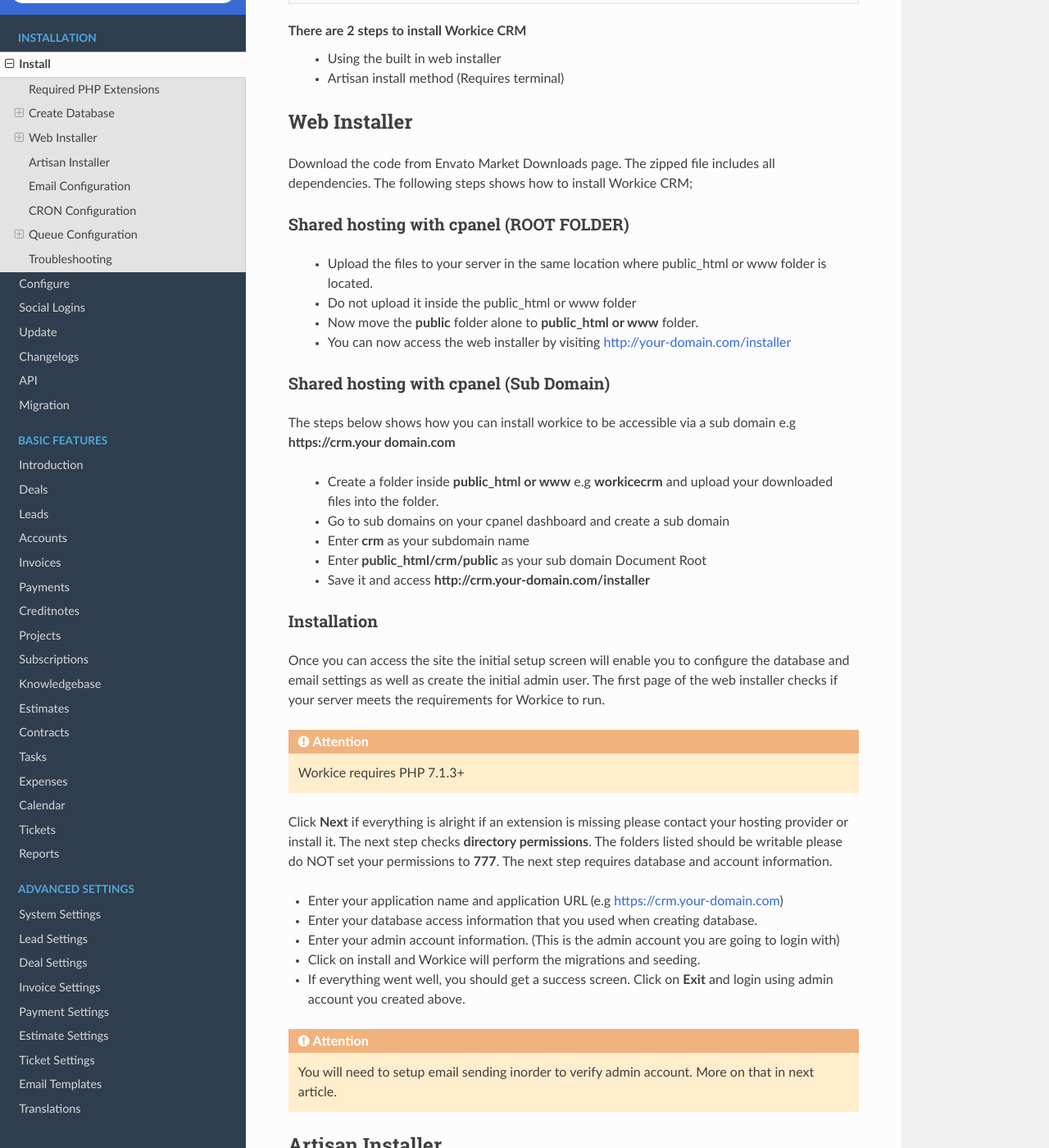
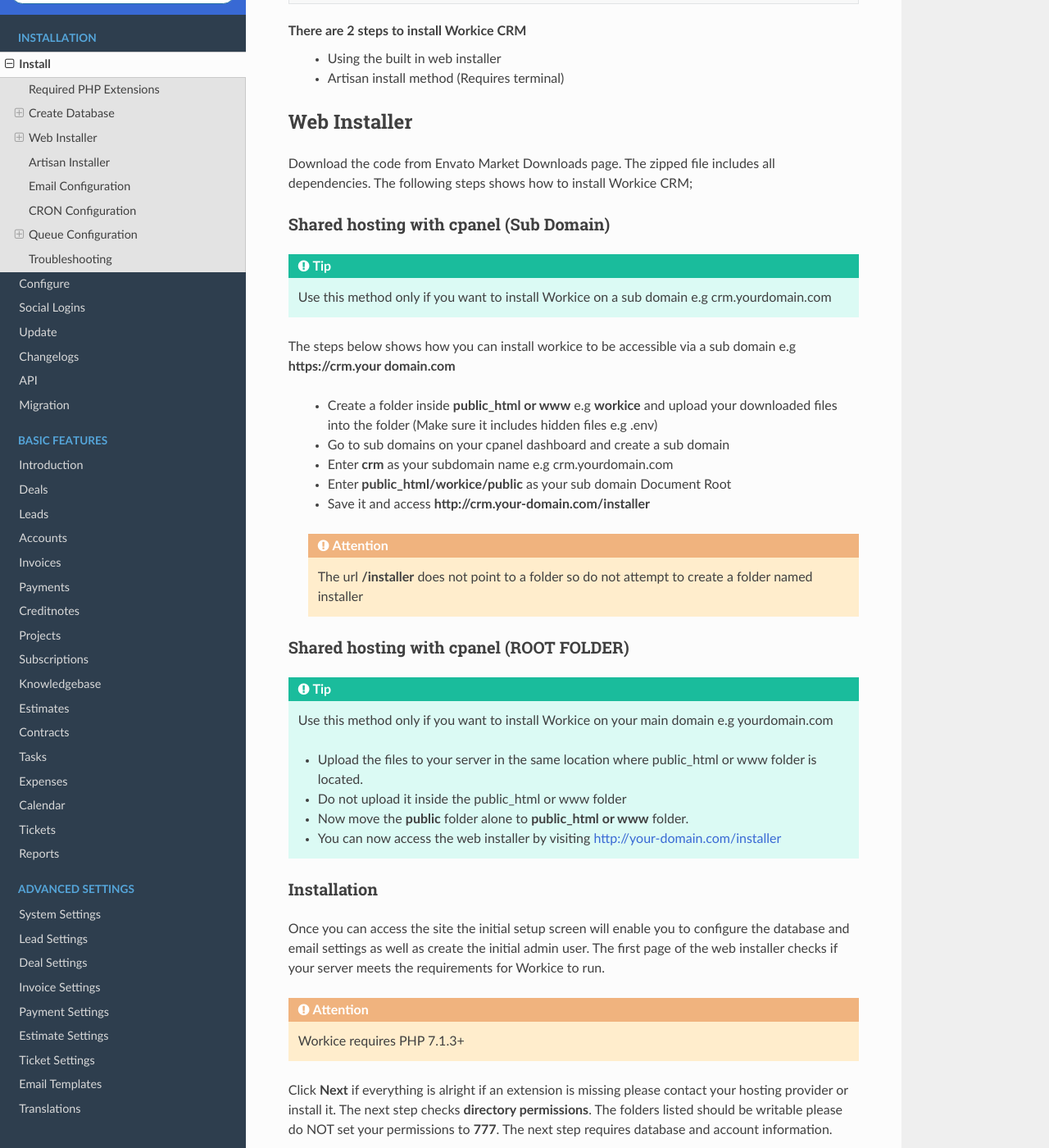
Before and after one commit to wmandai/workice-docs, a Sphinx documentation site: the page built from docs/source/install.rst, in a window 1280 px wide and 1400 px high, scrolled down 1459 px. Shown: the whole window at 82% size. Built offline with Sphinx 7.4.7 and the Read the Docs theme 2.0.0, drawn with Linux system fonts in a browser that asks for light colours; some of the changed text lies outside the part shown.

Commit message:
Modified install guide

```diff
--- a/docs/source/install.rst
+++ b/docs/source/install.rst
@@ -65,23 +65,31 @@
 The zipped file includes all dependencies.
 The following steps shows how to install Workice CRM;
 
+Shared hosting with cpanel (Sub Domain)
+""""""""""""""""""""""""""""""""""""""""""""""""""""""
+.. TIP:: Use this method only if you want to install Workice on a sub domain e.g crm.yourdomain.com
+
+The steps below shows how you can install workice to be accessible via a sub domain e.g **https://crm.your domain.com**
+
+ - Create a folder inside **public_html or www** e.g **workice** and upload your downloaded files into the folder (Make sure it includes hidden files e.g .env)
+ - Go to sub domains on your cpanel dashboard and create a sub domain
+ - Enter **crm** as your subdomain name e.g crm.yourdomain.com
+ - Enter **public_html/workice/public** as your sub domain Document Root
+ - Save it and access **http://crm.your-domain.com/installer**
+
+ .. ATTENTION:: The url **/installer** does not point to a folder so do not attempt to create a folder named installer
+
 Shared hosting with cpanel (ROOT FOLDER)
 """"""""""""""""""""""""""""""""""""""""""""""""""""""
+
+.. TIP:: Use this method only if you want to install Workice on your main domain e.g yourdomain.com
+
  - Upload the files to your server in the same location where public_html or www folder is located.
  - Do not upload it inside the public_html or www folder
  - Now move the **public** folder alone to **public_html or www** folder.
  - You can now access the web installer by visiting http://your-domain.com/installer
 
-Shared hosting with cpanel (Sub Domain)
-""""""""""""""""""""""""""""""""""""""""""""""""""""""
 
-The steps below shows how you can install workice to be accessible via a sub domain e.g **https://crm.your domain.com**
-
- - Create a folder inside **public_html or www** e.g **workicecrm** and upload your downloaded files into the folder.
- - Go to sub domains on your cpanel dashboard and create a sub domain
- - Enter **crm** as your subdomain name
- - Enter **public_html/crm/public** as your sub domain Document Root
- - Save it and access **http://crm.your-domain.com/installer**
 
 Installation
 """"""""""""""
@@ -192,3 +200,4 @@
 - To resolve ``file_put_contents(...): failed to open stream: Permission denied`` run ``chmod -R 777 storage`` then ``chmod -R 755 storage``
 - Running ``composer install --no-dev`` and ``composer dump-autoload`` can sometimes help with composer problems.
 - Composer install error: ``Fatal error: Allowed memory size of...`` Try the following: ``php -d memory_limit=-1 /usr/local/bin/composer install --no-dev``
+- If you are installing on PHP 7.3 and encounter an error ``preg_match_all(): JIT compilation failed: no more memory`` you will need to modify your php.ini file and enter **pcre.jit=0** to fix the issue.
```
